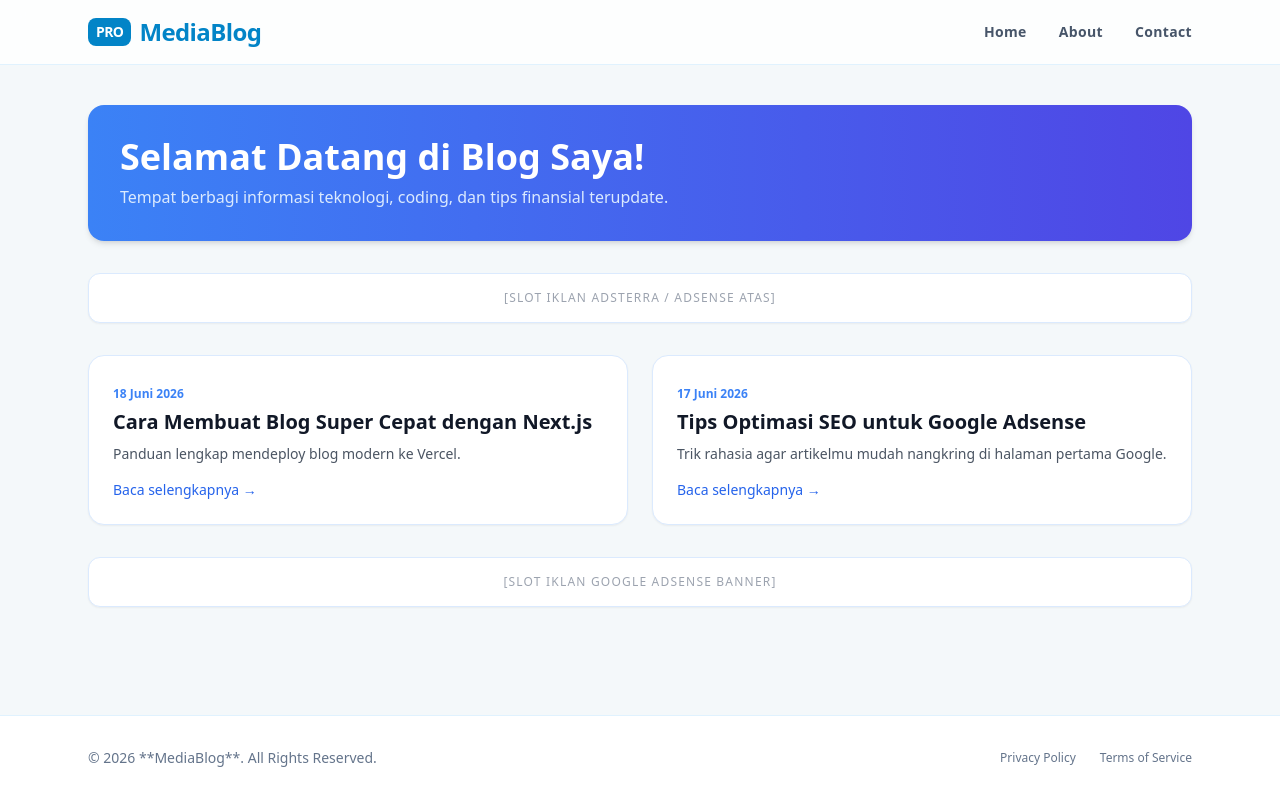
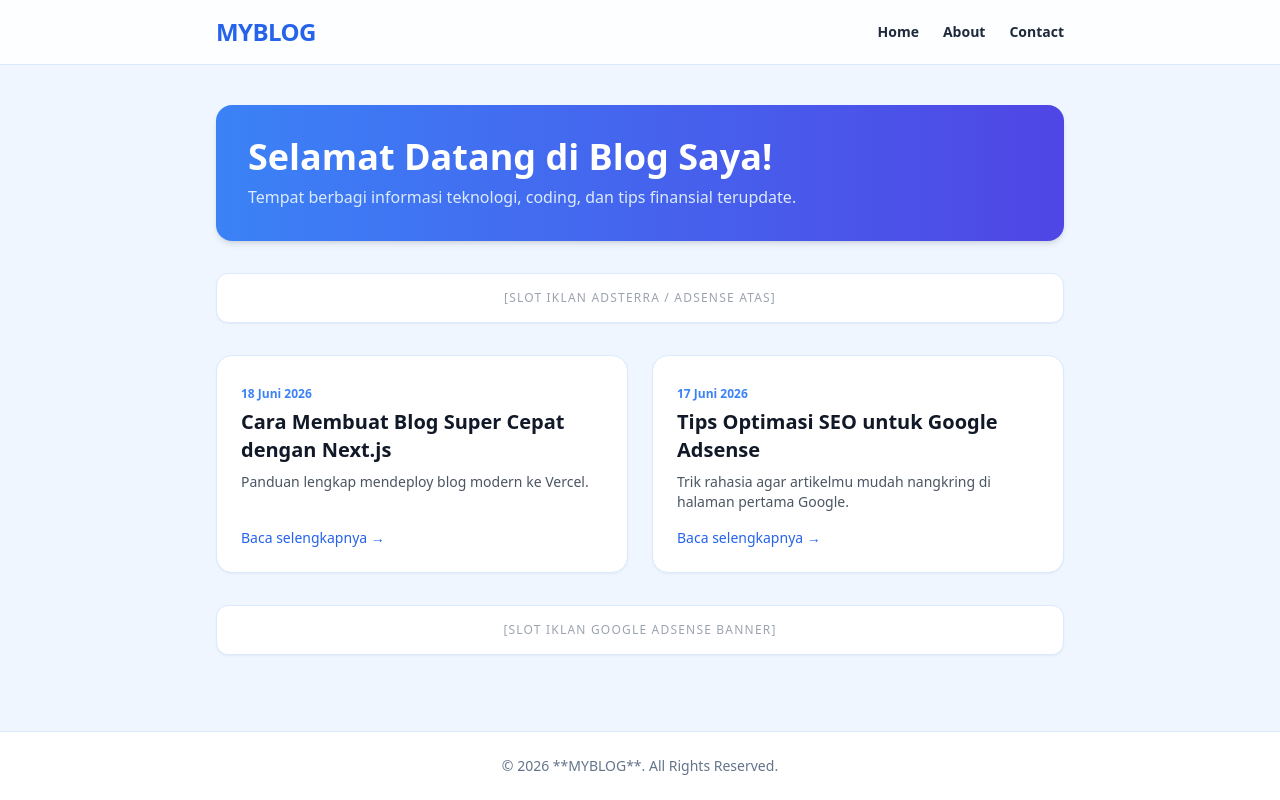
Before and after one commit to muzaedoen/Blog-with-nextjs, a Next.js app: page / in a window 1280 px wide. Built offline with nearby package versions, Linux system fonts and the light colour scheme.

Commit message:
Update layout.tsx

```diff
--- a/src/app/layout.tsx
+++ b/src/app/layout.tsx
@@ -3,52 +3,43 @@ import Script from "next/script";
 import "./globals.css";
 
 export const metadata: Metadata = {
-  title: "Premium Tech & Ads Blog",
-  description: "Portal informasi modern dan terpercaya",
-  verification: {
-    google: "KODE_VERIFIKASI_KAMU",
-  },
+  title: "Premium Centered Blog",
+  description: "Blog kotak besar premium dengan fitur Dark Mode",
 };
 
 export default function RootLayout({ children }: { children: React.ReactNode }) {
   return (
     <html lang="id" className="scroll-smooth">
-      <body className="bg-[#f4f8fa] text-slate-800 antialiased flex flex-col min-h-screen font-sans">
+      {/* Background biru muda di light mode, dan abu-abu gelap di dark mode */}
+      <body className="bg-blue-50 text-slate-800 dark:bg-slate-900 dark:text-slate-100 antialiased flex flex-col min-h-screen transition-colors duration-300">
 
-        {/* Navbar Premium dengan Efek Glassmorphism (Blur Transparan) */}
-        <header className="bg-white/80 backdrop-blur-md border-b border-sky-100 sticky top-0 z-50">
-          <nav className="max-w-6xl mx-auto px-6 py-4 flex justify-between items-center">
-            <a href="/" className="text-2xl font-black text-sky-600 tracking-tight flex items-center gap-2">
-              <span className="bg-sky-600 text-white px-2 py-1 rounded-lg text-sm">PRO</span>
-              <span>MediaBlog</span>
+        {/* Header Presisi di Tengah */}
+        <header className="bg-white/90 dark:bg-slate-800/90 border-b border-blue-100 dark:border-slate-700 sticky top-0 z-50">
+          <div className="max-w-4xl mx-auto px-6 py-4 flex justify-between items-center">
+            <a href="/" className="text-2xl font-black text-blue-600 dark:text-blue-400 tracking-tight">
+              MYBLOG
             </a>
-            <div className="flex space-x-8 font-semibold text-sm tracking-wide text-slate-600">
-              <a href="/" className="hover:text-sky-600 transition-colors">Home</a>
-              <a href="/about" className="hover:text-sky-600 transition-colors">About</a>
-              <a href="/contact" className="hover:text-sky-600 transition-colors">Contact</a>
+            <div className="flex space-x-6 font-bold text-sm">
+              <a href="/" className="hover:text-blue-600 dark:hover:text-blue-400 transition">Home</a>
+              <a href="/about" className="hover:text-blue-600 dark:hover:text-blue-400 transition">About</a>
+              <a href="/contact" className="hover:text-blue-600 dark:hover:text-blue-400 transition">Contact</a>
             </div>
-          </nav>
+          </div>
         </header>
 
-        {/* Konten Utama */}
-        <main className="flex-grow max-w-6xl w-full mx-auto px-6 py-10">
+        {/* Konten Utama - Di-center dengan max-w-4xl mx-auto */}
+        <main className="flex-grow max-w-4xl w-full mx-auto px-6 py-10">
           {children}
         </main>
 
-        {/* Footer Minimalis Elegan */}
-        <footer className="bg-white border-t border-sky-100 py-8">
-          <div className="max-w-6xl mx-auto px-6 flex flex-col md:flex-row justify-between items-center text-sm text-slate-500 gap-4">
-            <div>
-              &copy; {new Date().getFullYear()} **MediaBlog**. All Rights Reserved.
-            </div>
-            <div className="flex gap-6 text-xs">
-              <a href="#" className="hover:underline">Privacy Policy</a>
-              <a href="#" className="hover:underline">Terms of Service</a>
-            </div>
+        {/* Footer Presisi di Tengah */}
+        <footer className="bg-white dark:bg-slate-800 border-t border-blue-100 dark:border-slate-700 py-6">
+          <div className="max-w-4xl mx-auto px-6 text-center text-sm text-slate-500 dark:text-slate-400">
+            &copy; {new Date().getFullYear()} **MYBLOG**. All Rights Reserved.
           </div>
         </footer>
 
-        {/* Google Adsense Auto Ads */}
+        {/* Script Iklan */}
         <Script
           src="https://pagead2.googlesyndication.com/pagead/js/adsbygoogle.js?client=ca-pub-XXXXXXXXXXXXXXXX"
           strategy="afterInteractive"
```
